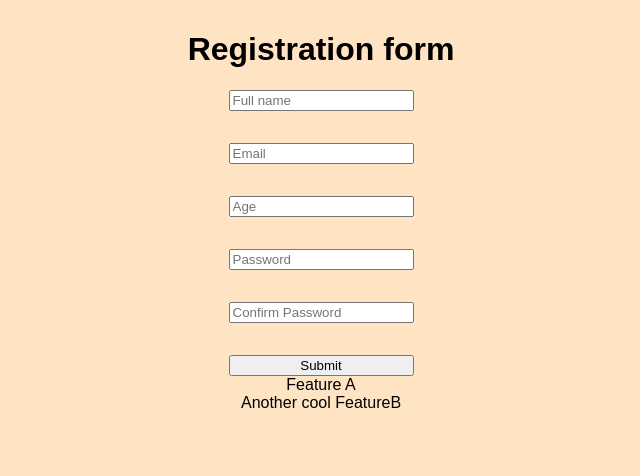
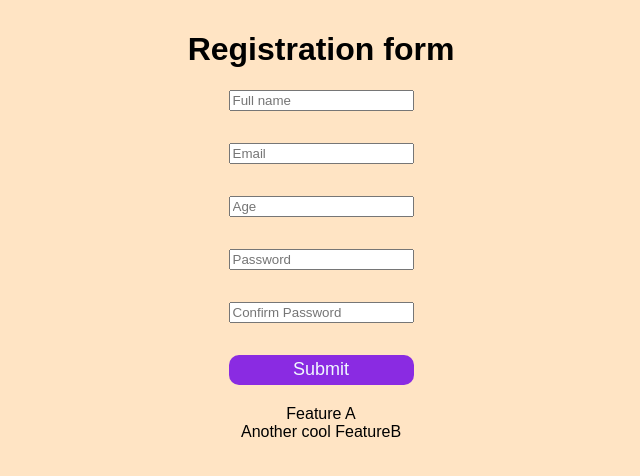
Before and after one commit to elenyevtushok/react-YUP-form, a React (Vite) app: page / in a window 1280 px wide. Shown: the top 476 px of the page, without its empty margins (319-959 px from the left). Built offline with nearby package versions, Linux system fonts and the light colour scheme.

Commit message:
design submit button

```diff
--- a/src/App.css
+++ b/src/App.css
@@ -39,3 +39,14 @@ form {
 p {
 	color: red;
 }
+
+.submit-button{
+	background-color: blueviolet;
+	color: aliceblue;
+	font-size: 18px;
+	border: none;
+	height: 30px;
+	border-radius: 10px;
+	margin-bottom: 20px;
+
+}
--- a/src/components/Form.jsx
+++ b/src/components/Form.jsx
@@ -30,7 +30,7 @@ export const Form = () => {
 			<p>{errors.password?.message}</p>
 			<input type="password" placeholder='Confirm Password' {...register("confirmPassword")} />
 			<p>{errors.confirmPassword?.message}</p>
-			<input type="submit" />
+			<input className='submit-button' type="submit" />
 		</form>
 	)
 }
```
